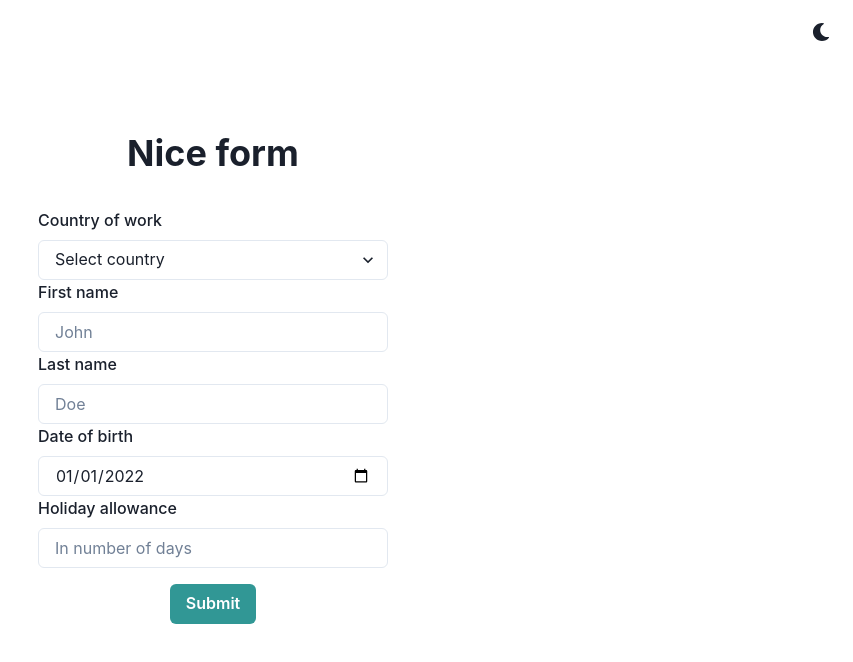
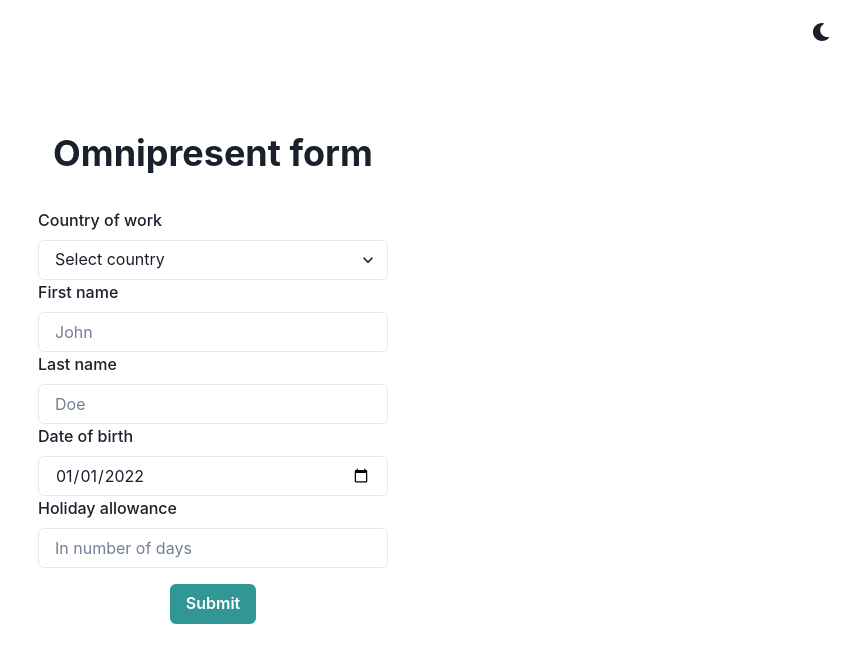
Before and after one commit to el-pol/pol-form-coding-test, a React (Create React App) app: page / in a window 1280 px wide. Shown: the top 662 px of the page, without its empty margins (427-1280 px from the left). Built offline with nearby package versions, Linux system fonts and the light colour scheme.

Commit message:
smoke test

```diff
--- a/src/App.js
+++ b/src/App.js
@@ -17,7 +17,7 @@ function App() {
         <Grid minH="100vh" p={3}>
           <ColorModeSwitcher justifySelf="flex-end" />
           <VStack spacing={8}>
-            <Heading>Nice form</Heading>
+            <Heading>Omnipresent form</Heading>
             <FormCommon />
           </VStack>
         </Grid>
```
Also changed, not shown: 1 other file (tests, documents, lock files or other folders).
